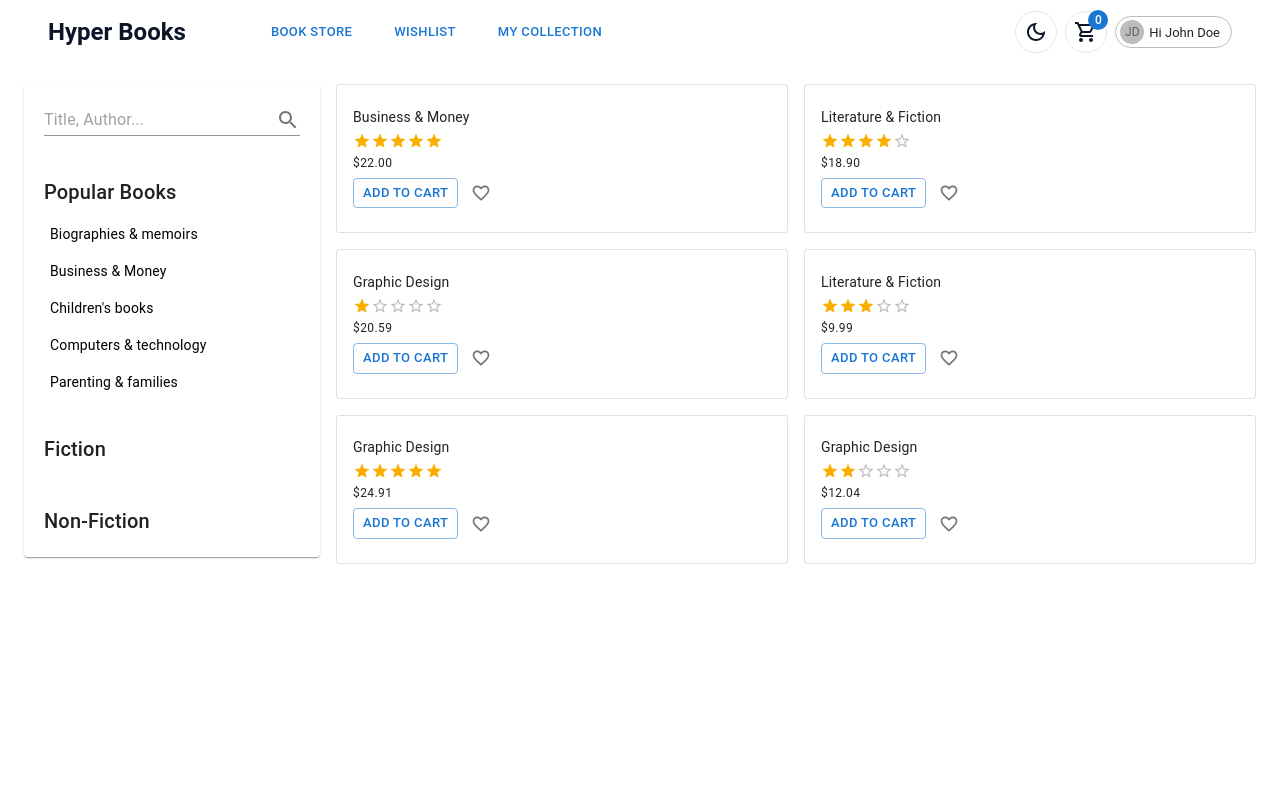
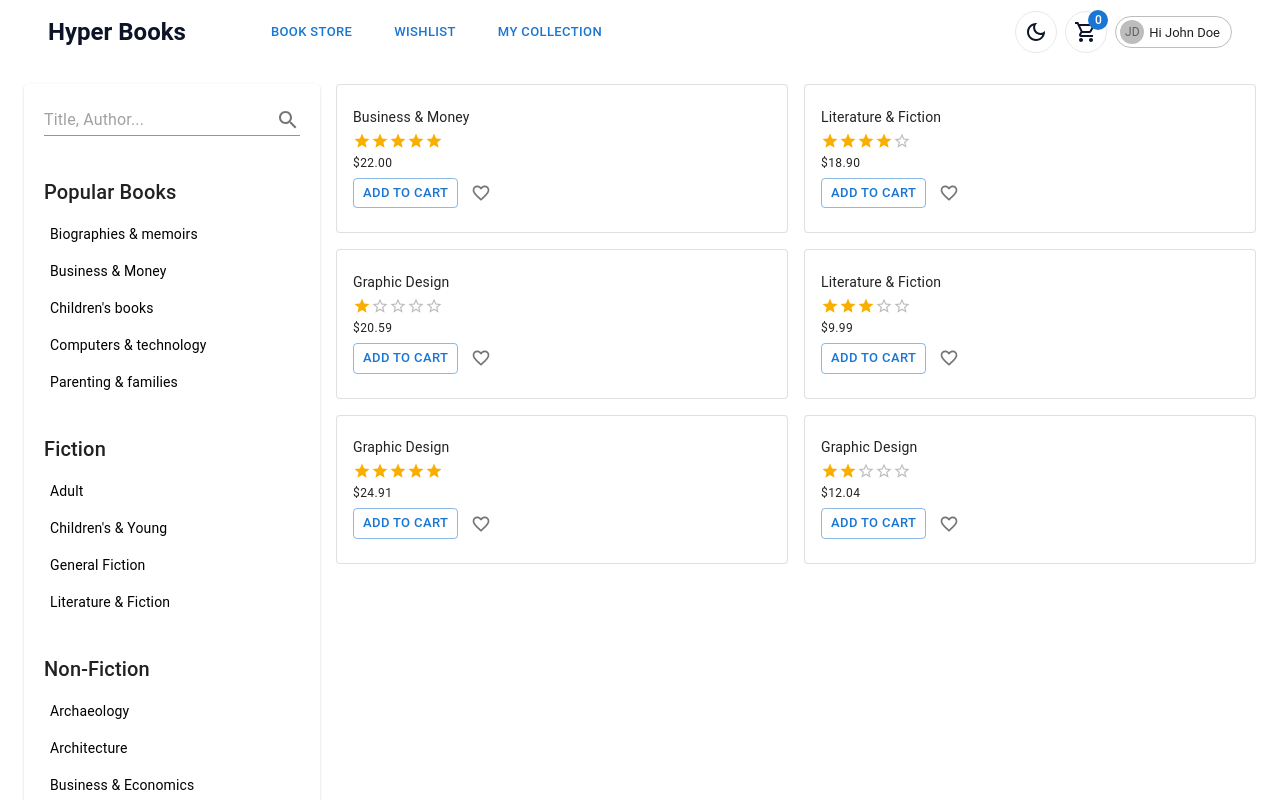
Before and after one commit to Jon-Felipe/hyperbooks, a React (Vite) app: page / in a window 1280 px wide. Shown: the top 800 px of the page. Built offline with nearby package versions, Linux system fonts and the light colour scheme.

Commit message:
display non-fiction booklist filter

```diff
--- a/src/components/SideFilters.tsx
+++ b/src/components/SideFilters.tsx
@@ -7,7 +7,11 @@ import Box from '@mui/material/Box';
 import Typography from '@mui/material/Typography';
 
 // extras
-import { popularBooks } from '../utils/constants';
+import {
+  popularBooks,
+  fictionBooks,
+  nonFictionBooks,
+} from '../utils/constants';
 
 type Props = {};
 
@@ -50,12 +54,36 @@ function SideFilters({}: Props) {
         <Typography variant='h6' component='p'>
           Fiction
         </Typography>
+        {fictionBooks.map((book) => (
+          <Box key={book.id} sx={{ margin: '15px 0' }}>
+            <Typography
+              variant='body2'
+              component='button'
+              sx={{ bgcolor: 'transparent', border: 'none', cursor: 'pointer' }}
+              onClick={() => console.log('popular books')}
+            >
+              {book.name}
+            </Typography>
+          </Box>
+        ))}
       </Box>
       {/* Non-Fiction filter */}
       <Box sx={{ marginTop: '40px' }}>
         <Typography variant='h6' component='p'>
           Non-Fiction
         </Typography>
+        {nonFictionBooks.map((book) => (
+          <Box key={book.id} sx={{ margin: '15px 0' }}>
+            <Typography
+              variant='body2'
+              component='button'
+              sx={{ bgcolor: 'transparent', border: 'none', cursor: 'pointer' }}
+              onClick={() => console.log('popular books')}
+            >
+              {book.name}
+            </Typography>
+          </Box>
+        ))}
       </Box>
     </Paper>
   );
--- a/src/utils/constants.ts
+++ b/src/utils/constants.ts
@@ -73,3 +73,53 @@ export const popularBooks: BookCategoryType[] = [
     name: 'Parenting & families',
   },
 ];
+
+export const fictionBooks: BookCategoryType[] = [
+  {
+    id: 1,
+    name: 'Adult',
+  },
+  {
+    id: 2,
+    name: "Children's & Young",
+  },
+  {
+    id: 3,
+    name: 'General Fiction',
+  },
+  {
+    id: 4,
+    name: 'Literature & Fiction',
+  },
+];
+
+export const nonFictionBooks: BookCategoryType[] = [
+  {
+    id: 1,
+    name: 'Archaeology',
+  },
+  {
+    id: 2,
+    name: 'Architecture',
+  },
+  {
+    id: 3,
+    name: 'Business & Economics',
+  },
+  {
+    id: 4,
+    name: 'Politics & Social Sciences',
+  },
+  {
+    id: 5,
+    name: 'Current Events',
+  },
+  {
+    id: 6,
+    name: 'Self-Help',
+  },
+  {
+    id: 7,
+    name: 'Humor & Entertainment',
+  },
+];
```
